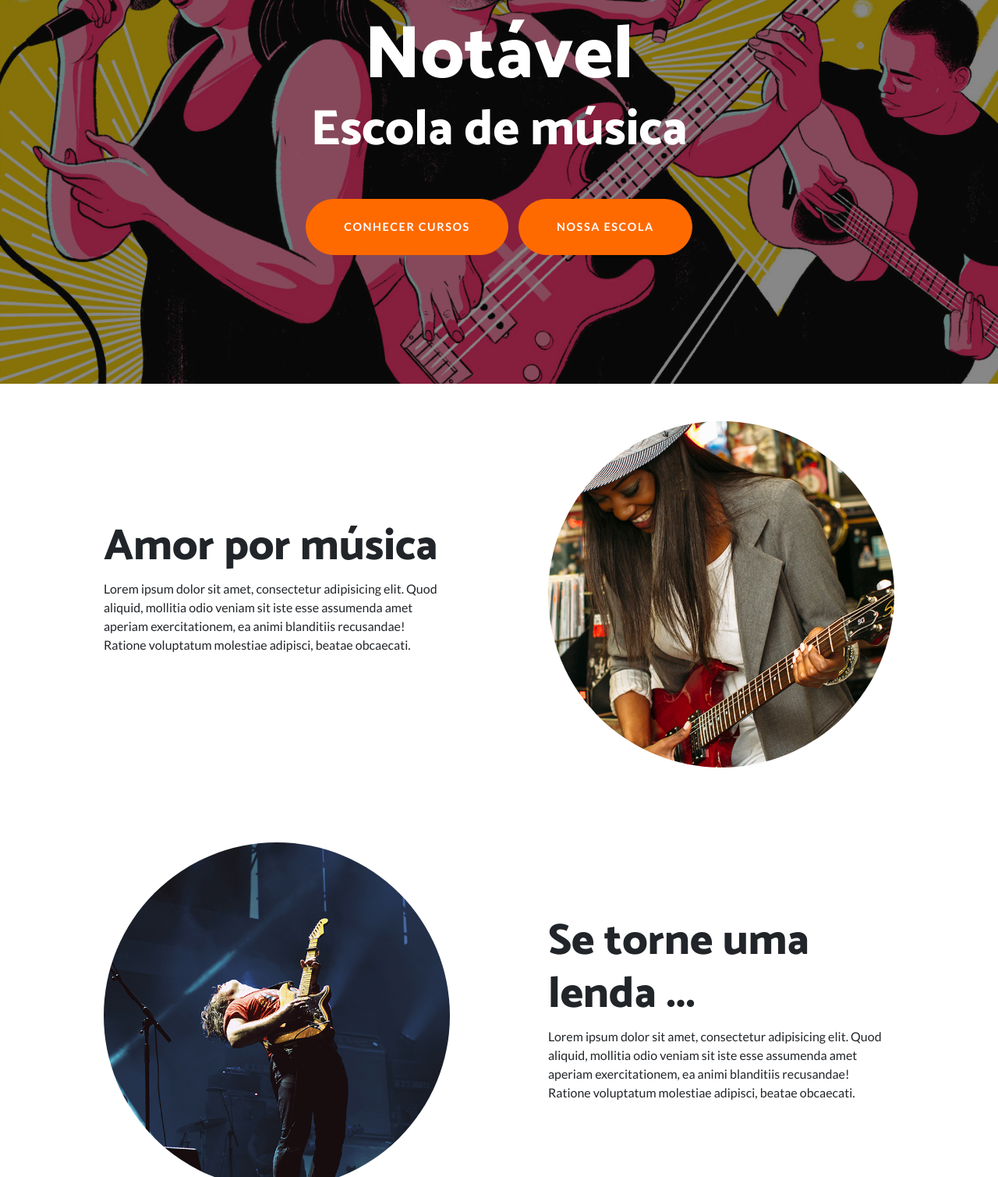
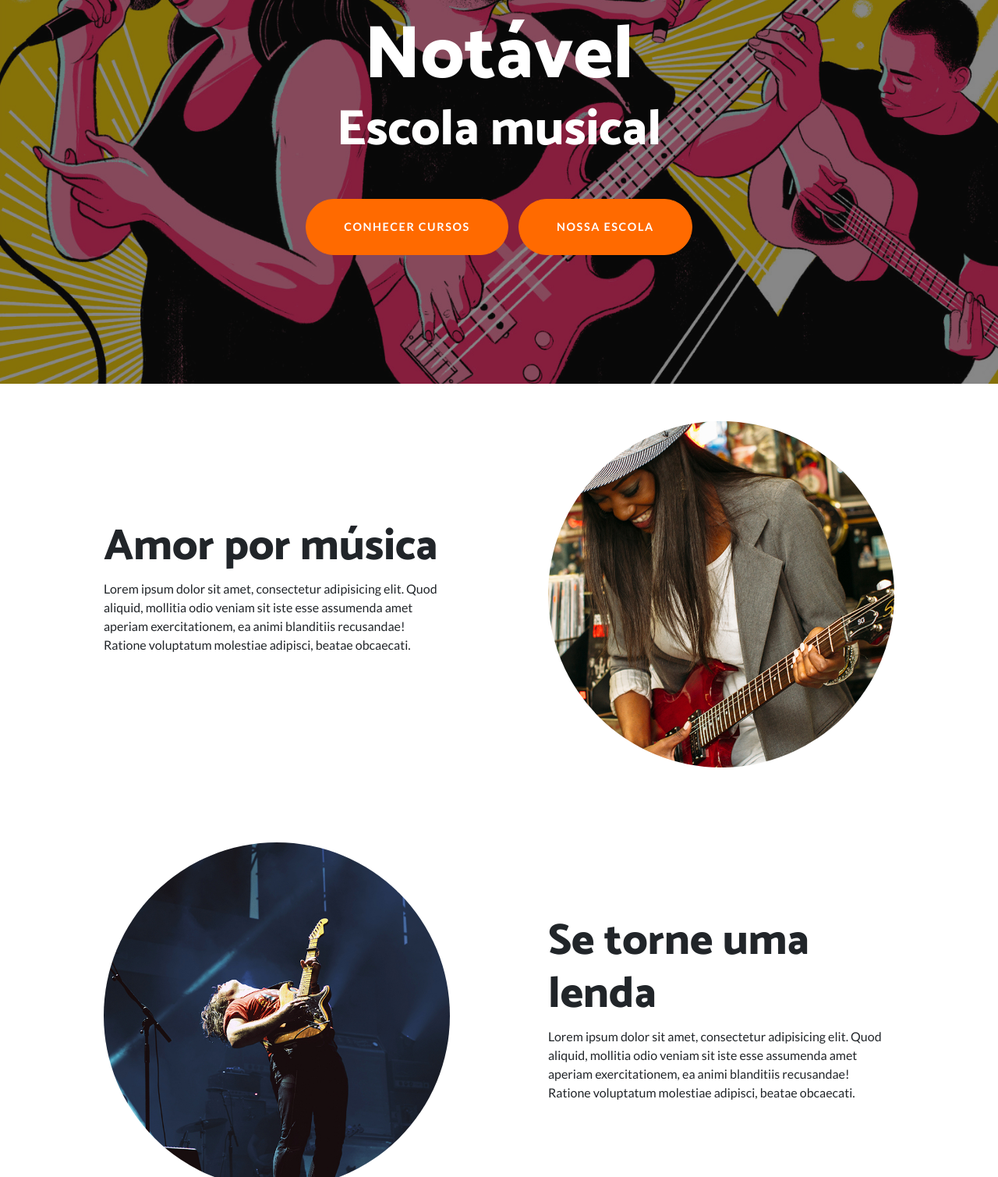
Before and after one commit to joctaTorres/notavel, a plain HTML site: page index.html in a window 1280 px wide. Shown: the part 200-1709 px from the top of the page at 78% size. Drawn offline with Linux system fonts and the light colour scheme.

Commit message:
minors and fixes on index screen

```diff
--- a/index.html
+++ b/index.html
@@ -34,7 +34,7 @@
     <div class="masthead-content">
       <div class="container">
         <h1 class="masthead-heading mb-0">Notável</h1>
-        <h2 class="masthead-subheading mb-0">Escola de música</h2>
+        <h2 class="masthead-subheading mb-0">Escola musical</h2>
         <a href="cursos.html" class="btn btn-secondary btn-xl rounded-pill mt-5">Conhecer cursos</a>
         <a href="escola.html" class="btn btn-secondary btn-xl rounded-pill mt-5">Nossa escola</a>
       </div>
@@ -69,7 +69,7 @@
         </div>
         <div class="col-lg-6">
           <div class="p-5">
-            <h2 class="display-4">Se torne uma lenda ...</h2>
+            <h2 class="display-4">Se torne uma lenda</h2>
             <p>Lorem ipsum dolor sit amet, consectetur adipisicing elit. Quod aliquid, mollitia odio veniam sit iste esse assumenda amet aperiam exercitationem, ea animi blanditiis recusandae! Ratione voluptatum molestiae adipisci, beatae obcaecati.</p>
           </div>
         </div>
```
